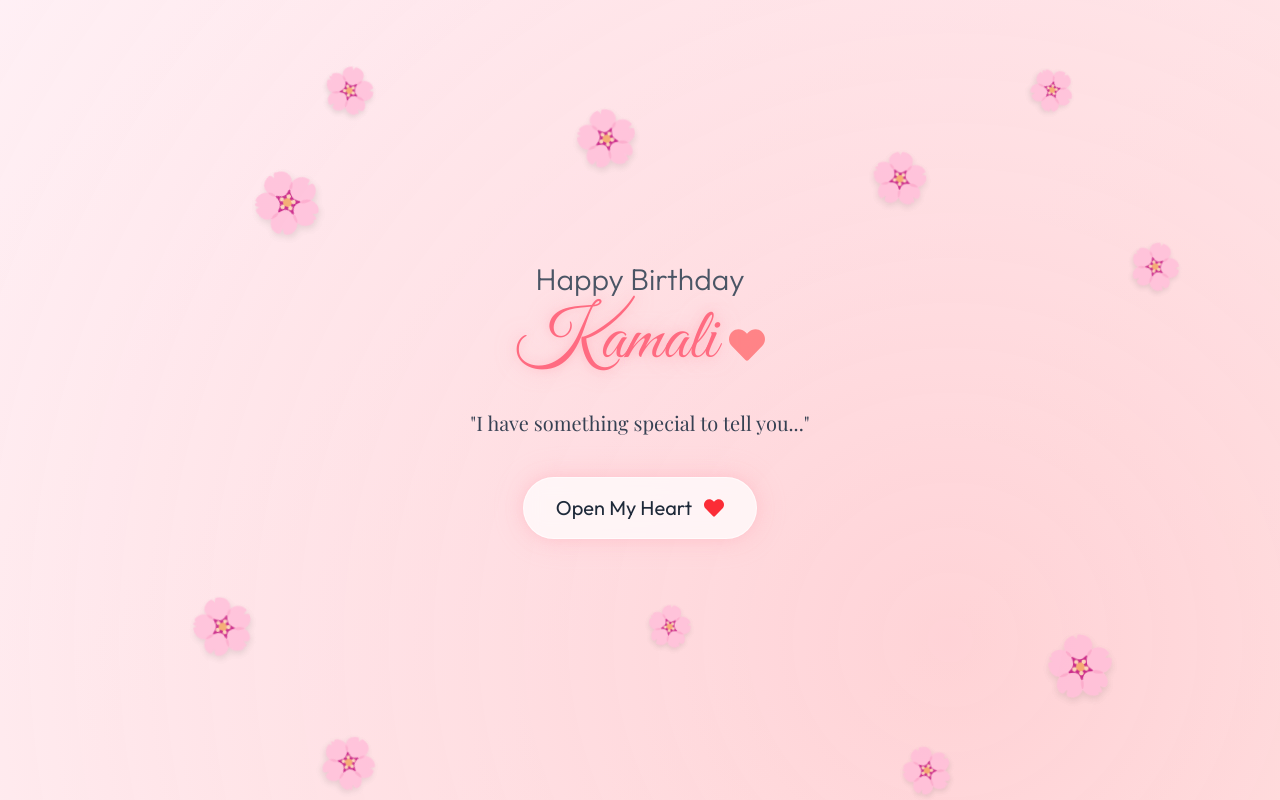
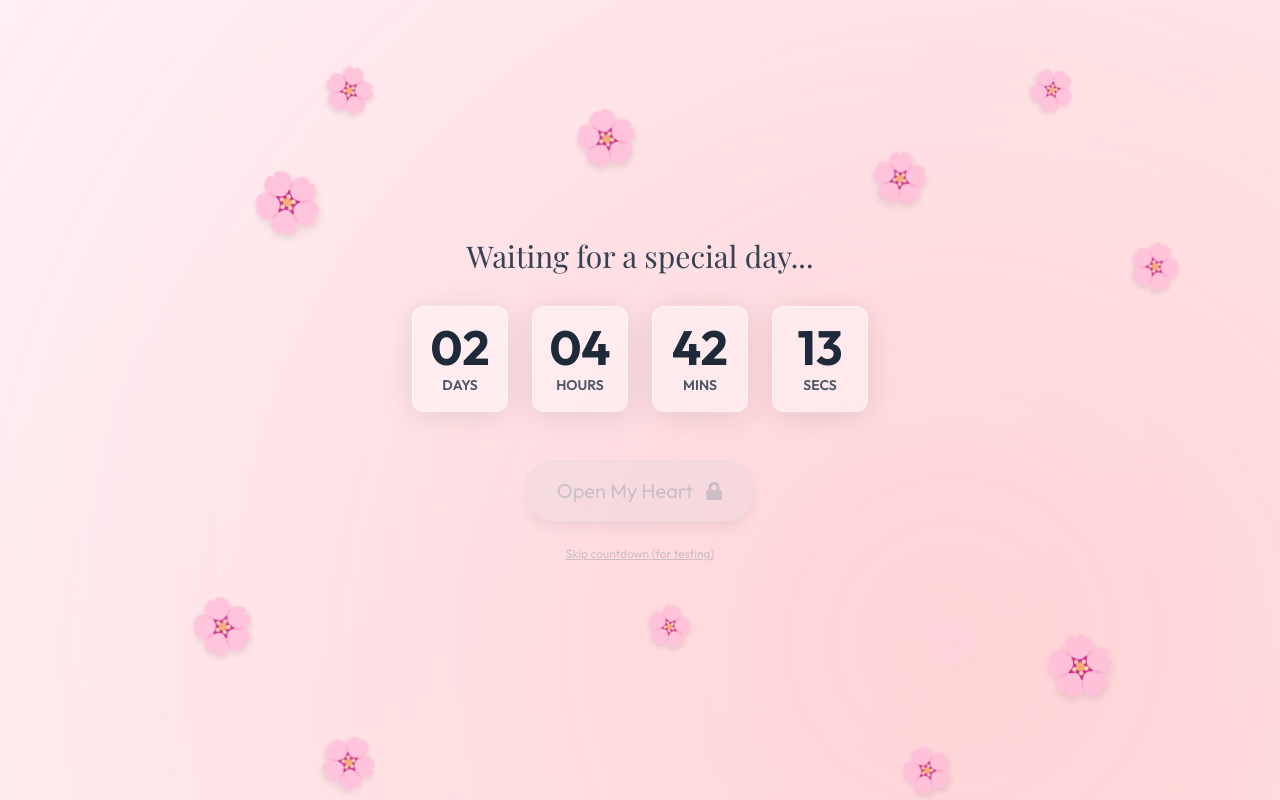
Before and after one commit to PremApk/Kamali, a React (Vite) app: page / in a window 1280 px wide. Built offline with nearby package versions, Linux system fonts and the light colour scheme; a web font is replaced by a local one.

Commit message:
Fine Tuning

```diff
--- a/src/App.jsx
+++ b/src/App.jsx
@@ -1,7 +1,6 @@
 import React, { useState } from 'react';
 import { AnimatePresence } from 'framer-motion';
 import Background from './components/Background';
-import Landing from './components/Landing';
 import CountdownScreen from './components/CountdownScreen';
 import Story from './components/Story';
 import LoveMeter from './components/LoveMeter';
@@ -17,22 +16,20 @@ function App() {
   const renderPhase = () => {
     switch (phase) {
       case 0:
-        return <Landing key="landing" onStart={() => setPhase(1)} />;
+        return <CountdownScreen key="countdown" onComplete={() => setPhase(1)} />;
       case 1:
-        return <CountdownScreen key="countdown" onComplete={() => setPhase(2)} />;
+        return <Story key="story" onComplete={() => setPhase(2)} />;
       case 2:
-        return <Story key="story" onComplete={() => setPhase(3)} />;
+        return <LoveMeter key="meter" onComplete={() => setPhase(3)} />;
       case 3:
-        return <LoveMeter key="meter" onComplete={() => setPhase(4)} />;
+        return <FunnySection key="funny" onComplete={() => setPhase(4)} />;
       case 4:
-        return <FunnySection key="funny" onComplete={() => setPhase(5)} />;
+        return <TravelPromise key="travel" onComplete={() => setPhase(5)} />;
       case 5:
-        return <TravelPromise key="travel" onComplete={() => setPhase(6)} />;
+        return <Proposal key="proposal" onComplete={() => setPhase(6)} />;
       case 6:
-        return <Proposal key="proposal" onComplete={() => setPhase(7)} />;
+        return <Finale key="finale" onComplete={() => setPhase(7)} />;
       case 7:
-        return <Finale key="finale" onComplete={() => setPhase(8)} />;
-      case 8:
         return <Cake key="cake" />;
       default:
         return null;
@@ -41,7 +38,7 @@ function App() {
 
   return (
     <div className="relative min-h-[100dvh] w-full font-outfit text-gray-800 flex justify-center overflow-hidden pb-16 md:pb-0">
-      <Background hideFlowers={phase === 5} />
+      <Background hideFlowers={phase === 4} />
       <AnimatePresence mode="wait">
         {renderPhase()}
       </AnimatePresence>
--- a/src/components/CountdownScreen.jsx
+++ b/src/components/CountdownScreen.jsx
@@ -1,7 +1,7 @@
 import React, { useState, useEffect } from 'react';
-import { motion, AnimatePresence } from 'framer-motion';
+import { motion } from 'framer-motion';
 import confetti from 'canvas-confetti';
-import { FaHeart } from 'react-icons/fa';
+import { FaHeart, FaLock } from 'react-icons/fa';
 
 // Target date: July 2, 2026 00:00:00
 const TARGET_DATE = new Date('2026-07-02T00:00:00').getTime();
@@ -66,7 +66,8 @@ const CountdownScreen = ({ onComplete }) => {
 
       const particleCount = 50 * (timeLeftConfetti / duration);
       confetti({
-        ...defaults, particleCount,
+        ...defaults,
+        particleCount,
         origin: { x: Math.random(), y: Math.random() - 0.2 },
         colors: ['#ffb6c1', '#f4c2c2', '#ffffff', '#ff6b81']
       });
@@ -92,18 +93,11 @@ const CountdownScreen = ({ onComplete }) => {
       exit={{ opacity: 0, y: -50 }}
       transition={{ duration: 0.8 }}
     >
-      <AnimatePresence mode="wait">
-        {!isFinished ? (
-          <motion.div
-            key="countdown"
-            initial={{ opacity: 0 }}
-            animate={{ opacity: 1 }}
-            exit={{ opacity: 0, scale: 0.8 }}
-            className="flex flex-col items-center"
-          >
+      <div className="flex flex-col items-center max-w-md w-full">
         <h2 className="text-2xl md:text-3xl text-gray-700 font-playfair italic mb-8">
-              Waiting for a special day...
+          {!isFinished ? "Waiting for a special day..." : "The wait is over. Open my heart..."}
         </h2>
+
         <div className="flex gap-3 md:gap-6 mb-12">
           <TimeUnit value={timeLeft.days} label="Days" />
           <TimeUnit value={timeLeft.hours} label="Hours" />
@@ -111,39 +105,35 @@ const CountdownScreen = ({ onComplete }) => {
           <TimeUnit value={timeLeft.seconds} label="Secs" />
         </div>
 
-            {/* Developer / Tester skip button */}
+        <motion.button
+          onClick={isFinished ? onComplete : undefined}
+          disabled={!isFinished}
+          className={`px-8 py-4 rounded-full text-xl font-outfit shadow-lg flex items-center gap-3 transition-all select-none ${
+            isFinished
+              ? 'glass-dark text-gray-800 cursor-pointer hover:scale-105 active:scale-95 box-glow'
+              : 'bg-gray-300/40 text-gray-400 cursor-not-allowed opacity-50 border border-gray-400/10'
+          }`}
+          whileHover={isFinished ? { scale: 1.05 } : {}}
+          whileTap={isFinished ? { scale: 0.95 } : {}}
+        >
+          <span>Open My Heart</span>
+          {isFinished ? (
+            <FaHeart className="text-red-500 animate-pulse" />
+          ) : (
+            <FaLock className="text-gray-400 text-lg" />
+          )}
+        </motion.button>
+
+        {/* Skip button for testing/development */}
+        {!isFinished && (
           <button
             onClick={triggerCelebration}
-              className="text-xs text-gray-400 hover:text-pink-500 underline opacity-50 hover:opacity-100 transition-opacity mt-4"
+            className="text-xs text-gray-400 hover:text-pink-500 underline opacity-50 hover:opacity-100 transition-opacity mt-6"
           >
             Skip countdown (for testing)
           </button>
-          </motion.div>
-        ) : (
-          <motion.div
-            key="celebration"
-            initial={{ opacity: 0, scale: 0.5 }}
-            animate={{ opacity: 1, scale: 1 }}
-            transition={{ type: "spring", bounce: 0.5, duration: 1 }}
-            className="flex flex-col items-center"
-          >
-            <h1 className="text-5xl md:text-7xl font-great-vibes text-glow text-[#ff6b81] mb-6 leading-tight">
-              🎉 Happy Birthday <br/> Kamali ❤️ 🎉
-            </h1>
-            <p className="text-lg md:text-xl text-gray-700 font-playfair mb-10">
-              The wait is over. The magic begins now.
-            </p>
-            <motion.button
-              onClick={onComplete}
-              className="glass-dark px-8 py-4 rounded-full text-xl font-outfit text-gray-800 shadow-lg flex items-center gap-3 hover:scale-105 active:scale-95 transition-all box-glow"
-              whileHover={{ scale: 1.05 }}
-              whileTap={{ scale: 0.95 }}
-            >
-              Start Our Story <FaHeart className="text-red-500 animate-pulse" />
-            </motion.button>
-          </motion.div>
         )}
-      </AnimatePresence>
+      </div>
     </motion.div>
   );
 };
--- a/src/components/Landing.jsx
+++ /dev/null
@@ -1,51 +0,0 @@
-import React from 'react';
-import { motion, AnimatePresence } from 'framer-motion';
-import { FaHeart } from 'react-icons/fa';
-
-const Landing = ({ onStart }) => {
-  return (
-    <motion.div
-      className="flex flex-col items-center justify-center min-h-screen p-6 text-center z-10"
-      initial={{ opacity: 0 }}
-      animate={{ opacity: 1 }}
-      exit={{ opacity: 0, scale: 0.9 }}
-      transition={{ duration: 1 }}
-    >
-      <motion.div
-        initial={{ y: 20, opacity: 0 }}
-        animate={{ y: 0, opacity: 1 }}
-        transition={{ delay: 0.5, duration: 1 }}
-      >
-        <h2 className="text-2xl md:text-3xl text-gray-600 mb-2 font-outfit font-light">
-          Happy Birthday
-        </h2>
-        <h1 className="text-6xl md:text-7xl font-great-vibes text-glow text-[#ff6b81] mb-8">
-          Kamali <FaHeart className="inline text-4xl text-red-400 animate-pulse" />
-        </h1>
-      </motion.div>
-
-      <motion.p
-        className="text-lg md:text-xl font-playfair italic text-gray-700 mb-10 text-center px-4"
-        initial={{ opacity: 0 }}
-        animate={{ opacity: 1 }}
-        transition={{ delay: 1.5, duration: 1 }}
-      >
-        "I have something special to tell you..."
-      </motion.p>
-
-      <motion.button
-        onClick={onStart}
-        className="glass-dark px-8 py-4 rounded-full text-xl font-outfit text-gray-800 shadow-lg flex items-center gap-3 hover:scale-105 active:scale-95 transition-all box-glow"
-        initial={{ opacity: 0, y: 20 }}
-        animate={{ opacity: 1, y: 0 }}
-        transition={{ delay: 2.5, duration: 1, type: "spring" }}
-        whileHover={{ scale: 1.05 }}
-        whileTap={{ scale: 0.95 }}
-      >
-        Open My Heart <FaHeart className="text-red-500" />
-      </motion.button>
-    </motion.div>
-  );
-};
-
-export default Landing;
```
Lines whose indentation alone changed are shown as unchanged.
